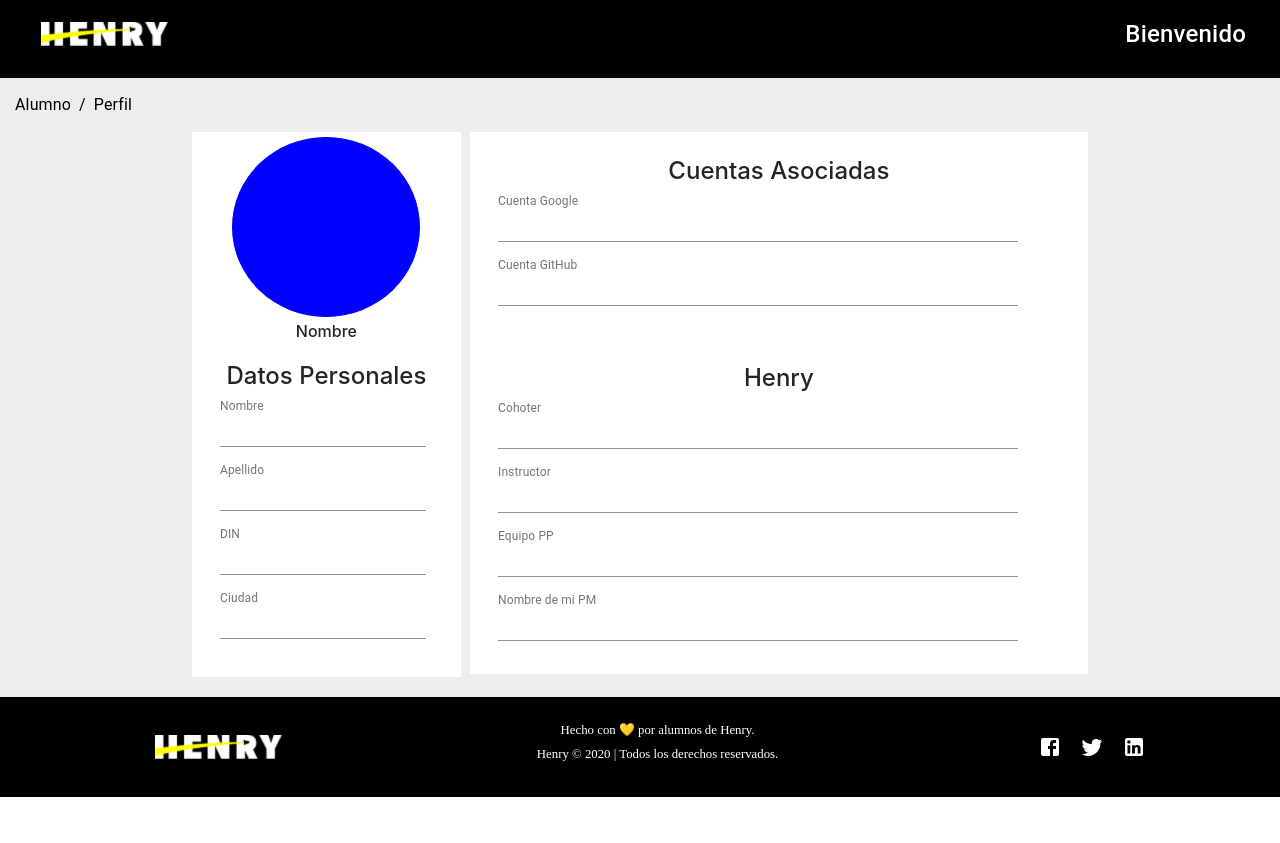
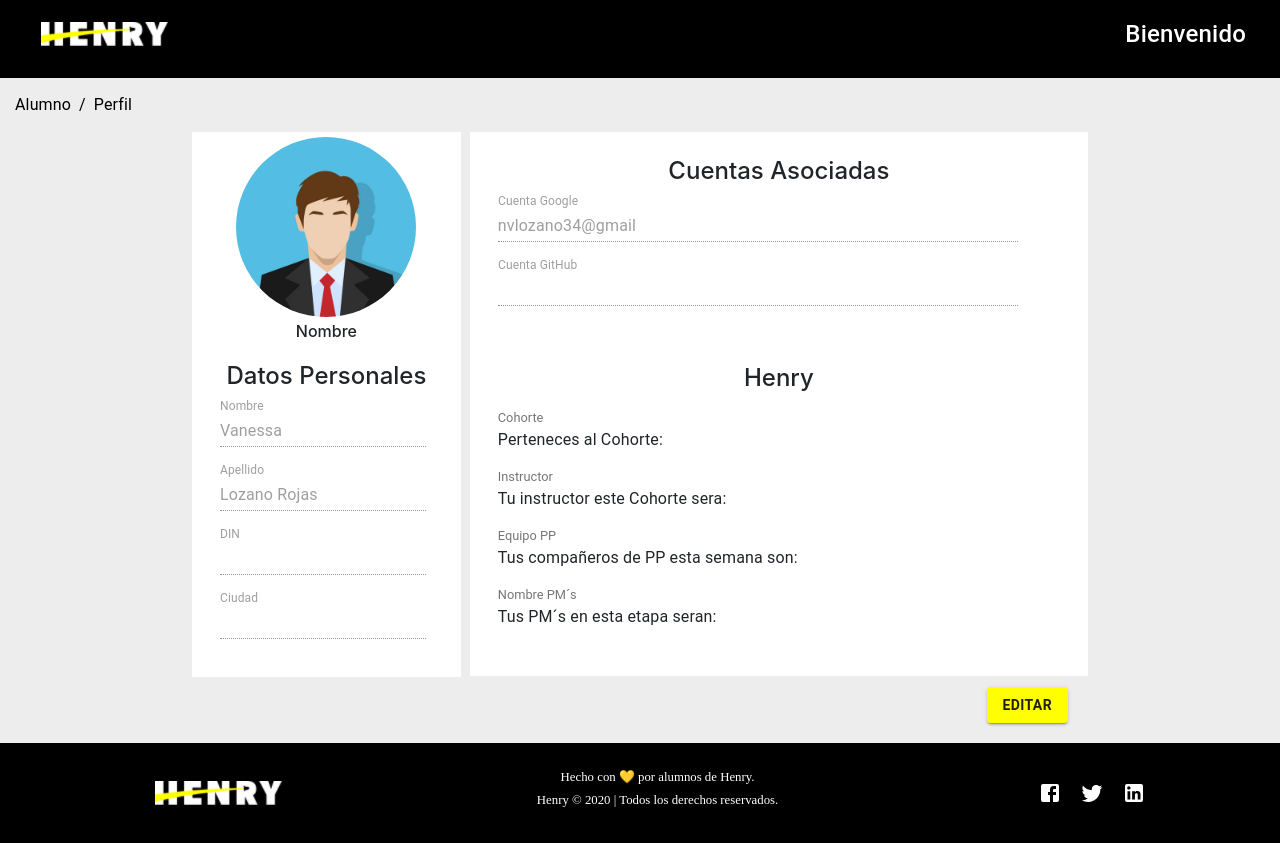
Before and after one commit to sebas-dev-lab/HenryApp, a React (Create React App) app in the folder clients/: page /perfil in a window 1280 px wide. Before the commit the page ends 800 px from the top, so only its background shows below. Built offline with nearby package versions, Linux system fonts and the light colour scheme; a web font is replaced by a local one.

Commit message:
Componente perfil

```diff
--- a/clients/src/Componentes/Admin/Admin.js
+++ b/clients/src/Componentes/Admin/Admin.js
@@ -133,7 +133,7 @@
 
   return (
     <div className={classes.root}>
-      <CssBaseline />
+      {/* <CssBaseline />
       <AppBar
         position="absolute"
         className={clsx(classes.appBar, open && classes.appBarShift)}
@@ -160,7 +160,7 @@
           ></Typography>
           <IconButton color="inherit"></IconButton>
         </Toolbar>
-      </AppBar>
+      </AppBar> */}
       <Drawer
         variant="permanent"
         classes={{
@@ -179,24 +179,8 @@
         <List>{}</List>
       </Drawer>
       <main className={classes.content}>
-        <div className={classes.appBarSpacer} />
-        <Container maxWidth="lg" className={classes.container}>
-          <Grid container spacing={3}>
-            {/* Chart */}
-            <Grid item xs={12} md={8} lg={9}>
-              <Paper className={fixedHeightPaper}>{/* <Chart /> */}</Paper>
-            </Grid>
-            {/* Recent Deposits */}
-            <Grid item xs={12} md={4} lg={3}>
-              <Paper className={fixedHeightPaper}>{/* <Deposits /> */}</Paper>
-            </Grid>
-            {/* Recent Orders */}
-            <Grid item xs={12}>
-              <Paper className={classes.paper}>{/* <Orders /> */}</Paper>
-            </Grid>
-          </Grid>
-          <Box pt={4}></Box>
-        </Container>
+
+
       </main>
     </div>
   );
--- a/clients/src/Componentes/PerfilUser.jsx
+++ b/clients/src/Componentes/PerfilUser.jsx
@@ -1,10 +1,21 @@
 import React from "react";
+import {useState} from "react";
 import s from "../styles/perfilUser.module.css";
-import { Typography, Breadcrumbs, Link, TextField } from "@material-ui/core";
+import { Typography, Breadcrumbs, Link, TextField, Button } from "@material-ui/core";
 import { useSelector } from "react-redux";
+import fotoPerfil from '../Componentes/utils/fotoPerfil.jpg'
 
 
 const Perfil = ()=>{
+    const user = useSelector(store => store.auth.user)
+    console.log(user, "*********************************")
+
+    const [edit, setEdit] = useState(false)
+
+    const Editar = () =>{
+        setEdit(!edit)
+    }
+
     return(
         <di>
             <Breadcrumbs aria-label="breadcrumb" className={s.miga}>
@@ -16,11 +27,12 @@
                 </Link>
             </Breadcrumbs>
             <div className={s.cont_print}>
+                <div className={s.todo}>
                     <div className={s.cont_info}>
                         <div className={s.info}>
                             <div className={s.perfil}>
                                 <div className={s.img}>
-                            <img src="" alt=""/>
+                                <img src={fotoPerfil} alt=""/>
                                 </div>
                                 <div className={s.nombre}>
                                 <h1>Nombre</h1>
@@ -28,6 +40,53 @@
                             </div>
                             <div className={s.form}>
                                 <h1>Datos Personales</h1>
+                                {!edit ?
+                                   <div>
+                                    <TextField
+                                    disabled id="standard-disabled"
+                                    label="Nombre"
+                                    defaultValue="Vanessa"
+                                    style={{ margin: 8, width: "90%"}}
+                                    fullWidth
+                                    margin="normal"
+                                    InputLabelProps={{
+                                        shrink: true,
+                                    }}
+                                    />
+                                    <TextField
+                                    disabled id="standard-disabled"
+                                    label="Apellido"
+                                    defaultValue="Lozano Rojas"
+                                    style={{ margin: 8, width: "90%" }}
+                                    fullWidth
+                                    margin="normal"
+                                    InputLabelProps={{
+                                        shrink: true,
+                                    }}
+                                    />
+                                    <TextField
+                                    disabled id="standard-disabled"
+                                    label="DIN"
+                                    style={{ margin: 8, width: "90%" }}
+                                    fullWidth
+                                    margin="normal"
+                                    InputLabelProps={{
+                                        shrink: true,
+                                    }}
+                                    />
+                                    <TextField
+                                    disabled id="standard-disabled"
+                                    label="Ciudad"
+                                    style={{ margin: 8, width: "90%" }}
+                                    fullWidth
+                                    margin="normal"
+                                    InputLabelProps={{
+                                        shrink: true,
+                                    }}
+                                    />
+                                    </div>
+                                :
+                                    <div>
                                     <TextField
                                     id="standard-full-width"
                                     label="Nombre"
@@ -69,13 +128,44 @@
                                     }}
                                     />
                                     </div>
+                                }
+
+                            </div>
                         </div>
                         <div className={s.info2}>
                             <div className={s.form}>
+                                <>
                                 <h1>Cuentas Asociadas</h1>
+                                {!edit ?
+                                <div>
+                                <TextField
+                                disabled id="standard-disabled"
+                                label="Cuenta Google"
+                                defaultValue="nvlozano34@gmail"
+                                style={{ margin: 8, width: "90%" }}
+                                fullWidth
+                                margin="normal"
+                                InputLabelProps={{
+                                    shrink: true,
+                                }}
+                                />
+                                <TextField
+                                disabled id="standard-disabled"
+                                label="Cuenta GitHub"
+                                style={{ margin: 8, width: "90%" }}
+                                fullWidth
+                                margin="normal"
+                                InputLabelProps={{
+                                    shrink: true,
+                                }}
+                                />
+                                </div>
+                                :
+                                <div>
                                 <TextField
                                 id="standard-full-width"
                                 label="Cuenta Google"
+                                defaultValue="nvlozano34@gmail"
                                 style={{ margin: 8, width: "90%" }}
                                 fullWidth
                                 margin="normal"
@@ -93,55 +183,61 @@
                                     shrink: true,
                                 }}
                                 />
-
+                                </div>
+                                }
+                                </>
                             </div>
                             <div className={s.form}>
                                 <h1>Henry</h1>
-                            <TextField
-                            id="standard-full-width"
-                            label="Cohoter"
-                            style={{ margin: 8, width: "90%" }}
-                            fullWidth
-                            margin="normal"
-                            InputLabelProps={{
-                                shrink: true,
-                            }}
-                            />
-                            <TextField
-                            id="standard-full-width"
-                            label="Instructor"
-                            style={{ margin: 8, width: "90%" }}
-                            fullWidth
-                            margin="normal"
-                            InputLabelProps={{
-                                shrink: true,
-                            }}
-                            />
-                            <TextField
-                            id="standard-full-width"
-                            label="Equipo PP"
-                            style={{ margin: 8, width: "90%" }}
-                            fullWidth
-                            margin="normal"
-                            InputLabelProps={{
-                                shrink: true,
-                            }}
-                            />
-                            <TextField
-                            id="standard-full-width"
-                            label="Nombre de mi PM"
-                            style={{ margin: 8, width: "90%" }}
-                            fullWidth
-                            margin="normal"
-                            InputLabelProps={{
-                                shrink: true,
-                            }}
-                            />
+                                <div className={s.infoHenry}>
+                                    <label>Cohorte</label>
+                                    <Typography>Perteneces al Cohorte:</Typography>
+
+                                    <label>Instructor</label>
+                                    <Typography>Tu instructor este Cohorte sera:</Typography>
+
+                                    <label>Equipo PP</label>
+                                    <Typography>Tus compañeros de PP esta semana son:</Typography>
+
+                                    <label>Nombre PM´s</label>
+                                    <Typography>Tus PM´s en esta etapa seran:</Typography>
+                                </div>
                             </div>
                         </div>
 
                     </div>
-
+                    <div className={s.butons}>
+                    {edit ?
+                        <>
+                        <Button
+                        className={s.button}
+                        variant="contained"
+                        color="default"
+                        onClick={Editar}
+                    >
+                        Cancelar
+                        </Button>
+                        <Button
+                        className={s.button2}
+                        variant="contained"
+                        color="default"
+                        onClick={Editar}
+                    >
+                        Aceptar
+                        </Button>
+                        </>
+                    :
+                    <Button
+                        className={s.button}
+                        variant="contained"
+                        color="default"
+                        onClick={Editar}
+                    >
+                        Editar
+                    </Button>
+                    }
+                    </div>
+                </div>
             </div>
         </di>
 
--- a/clients/src/styles/login.module.css
+++ b/clients/src/styles/login.module.css
@@ -24,7 +24,7 @@
   margin: auto;
   margin-top: 3vh;
   margin-bottom: 3vh;
-  height: 33.2vh;
+  /* height: 33.2vh; */
   padding: 1.5vh;
   background-color: rgb(255, 255, 1);
 }
@@ -54,7 +54,8 @@
 
 .text h6 {
   /* background-color: violet; */
-  font-size: 60px;
+  font-size: 55px;
   color: wheat;
   margin: 0px !important;
+  text-align: center;
 }
--- a/clients/src/styles/perfilUser.module.css
+++ b/clients/src/styles/perfilUser.module.css
@@ -7,14 +7,43 @@
     background-color: #EDEDED;
     width: 100%;
     display: flex;
-    justify-content:  center;
+    justify-content: center;
     /* height: 450px; */
     padding-bottom: 20px;
 }
+.todo{
+    width: 70%;
+    /* border: 1px solid red; */
+}
+.butons{
+    width: 100%;
+    /* border: 1px solid blue; */
+    margin-top: 10px;
+    display: flex;
+    justify-content: flex-end;
+}
+.butons .button{
+    background-color: yellow;
+    margin-right: 20px;
+    font-weight: bold !important;
+    border: none;
+}
+.butons .button:hover{
+    background-color: yellow;
+}
+.butons .button2{
+    background-color: black;
+   color: white;
+   margin-right: 20px;
+}
+.butons .button2:hover{
+    background-color: black;
+}
+
 .cont_print .cont_info{
     /* background-color: white; */
-    width: 70%;
-    height: 100%;
+    width: 100%;
+    /* height: 100%; */
     display: flex;
     justify-content: space-between;
 
@@ -28,11 +57,18 @@
 .cont_print .cont_info .perfil .img{
     width: 100%;
     height: 90%;
-    background-color: blue;
+    /* background-color: blue;
     border: 1px solid blue;
-    border-radius: 100%;
+    border-radius: 100%; */
     margin-bottom: 5px;
     margin-top: 5px;
+    display: flex;
+    justify-content: center;
+}
+.cont_print .cont_info .perfil .img img{
+    max-width: 100%;
+    max-height: 100%;
+    border-radius: 100%;
 }
 .cont_print .cont_info .perfil .nombre{
     width: 100%;
@@ -58,7 +94,7 @@
 .cont_print .cont_info .info2{
     background-color: white;
     width: 69%;
-    height: 100%;
+    height: 544px;
     /* border: 1px solid blue; */
     display: flex;
     flex-direction: column;
@@ -95,3 +131,16 @@
     font-size: 1.5em;
     text-align: center;
 }
+.infoHenry{
+    padding-left: 8px;
+}
+.infoHenry label{
+    margin-top: 15px;
+    margin-bottom: 0px;
+    color: rgba(0, 0, 0, 0.54);
+    font-family: "Roboto", "Helvetica", "Arial", sans-serif;
+    font-size: 0.8rem;
+}
+.desac{
+    color: black !important;
+}
```
Also changed, not shown: clients/src/styles/register.css (deleted, +0 -50 lines), clients/src/Componentes/utils/fotoPerfil.jpg (added). Lines whose indentation alone changed are shown as unchanged.
